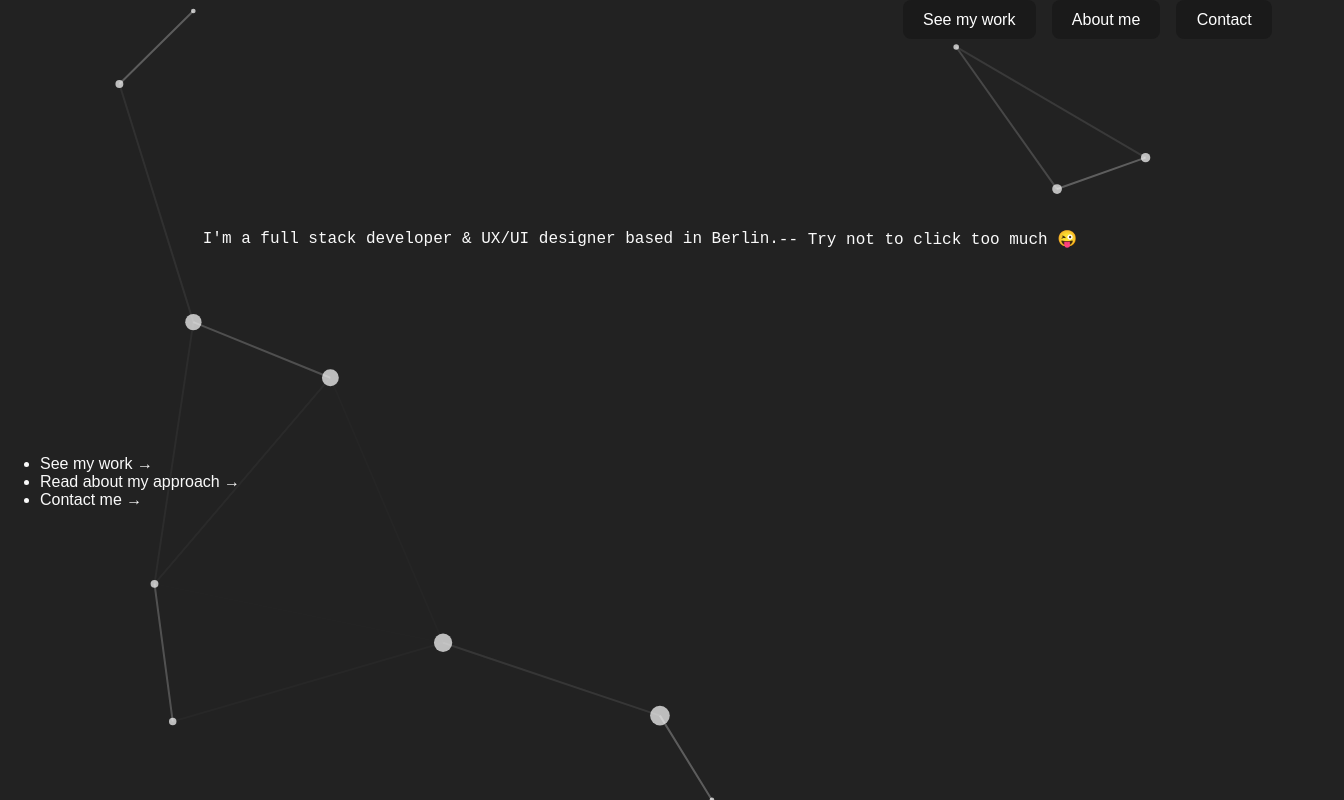
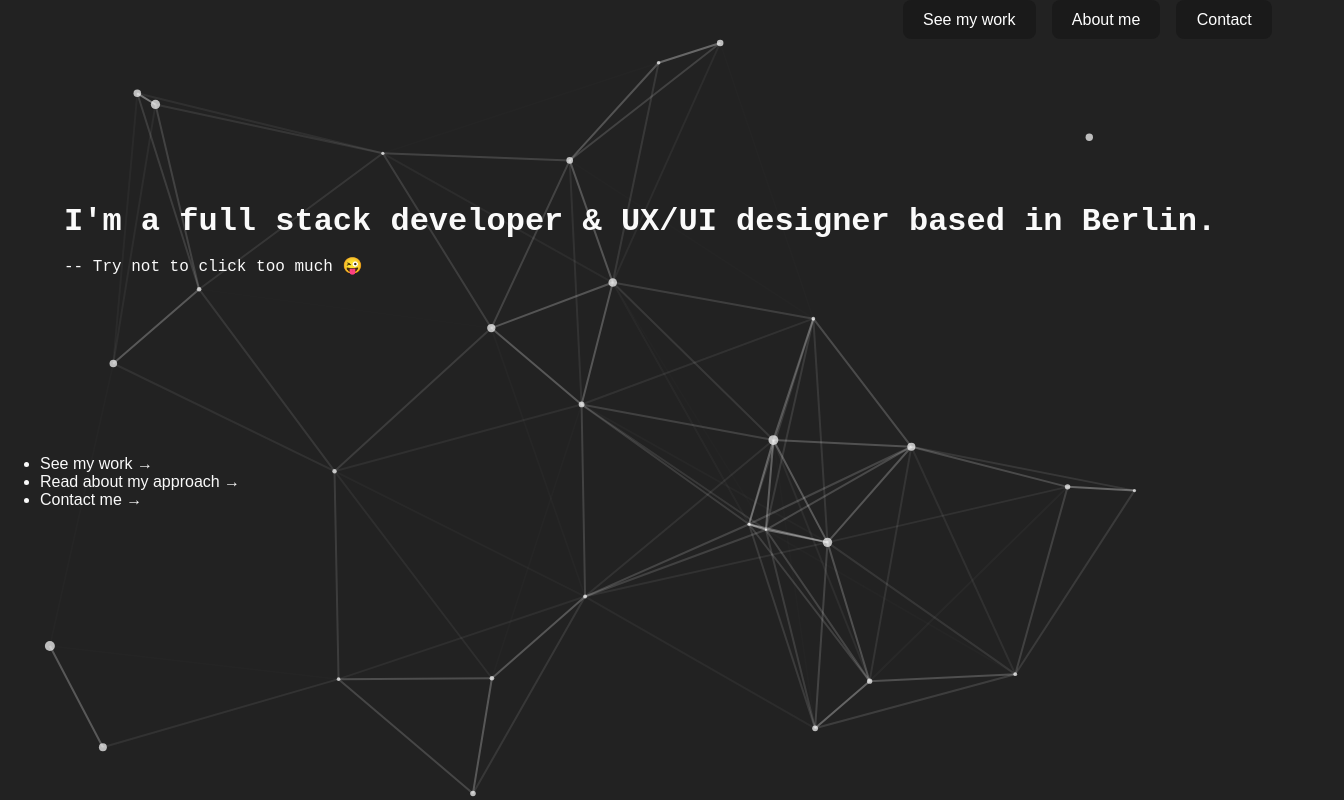
Before and after one commit to h-aburesha/my-next-website, a Next.js app: page / in a window 1280 px wide. Shown: the whole page, 1344 px wide, since content can reach past the window. Built offline with nearby package versions, Linux system fonts and the light colour scheme.

Commit message:
particles adjustments

```diff
--- a/pages/particles.tsx
+++ b/pages/particles.tsx
@@ -27,7 +27,7 @@ const ParticlesContainer = () => {
             options={{
                 particles: {
                     number: {
-                        value: 10,
+                        value: 25,
                         density: {
                             enable: true,
                             value_area: 800,
@@ -62,11 +62,11 @@ const ParticlesContainer = () => {
                         },
                     },
                     size: {
-                        value: 10,
+                        value: 5,
                         random: true,
                         anim: {
                             enable: false,
-                            speed: 30,
+                            speed: 5,
                             size_min: 0.1,
                             sync: false,
                         },
@@ -80,7 +80,7 @@ const ParticlesContainer = () => {
                     },
                     move: {
                         enable: true,
-                        speed: 3,
+                        speed: 1,
                         direction: "none",
                         random: false,
                         straight: false,
--- a/styles/globals.css
+++ b/styles/globals.css
@@ -42,12 +42,10 @@ h1 {
     letter-spacing: -1px;
     line-height: 1.2;
     text-align: center;
-    margin: 100px 0 40px;
 }
 
 h2 {
     font-weight: 400;
-    margin: 50px 0 10px;
 }
 
 p {
@@ -170,17 +168,18 @@ article {
 .header {
     display: flex;
     justify-content: center;
-    align-items: center;
+    align-items: flex-start;
+    flex-direction: column;
     height: 50vh;
     width: 100%;
+    margin-left: 5%;
     overflow: hidden;
 }
 
-.header-text {
-    font-size: 3rem;
+.welcome-message {
+    font-size: 2em;
     font-weight: bold;
-    text-align: left;
-    margin: 0 2rem;
+    margin-bottom: 0.5em;
 }
 
 button {
```
